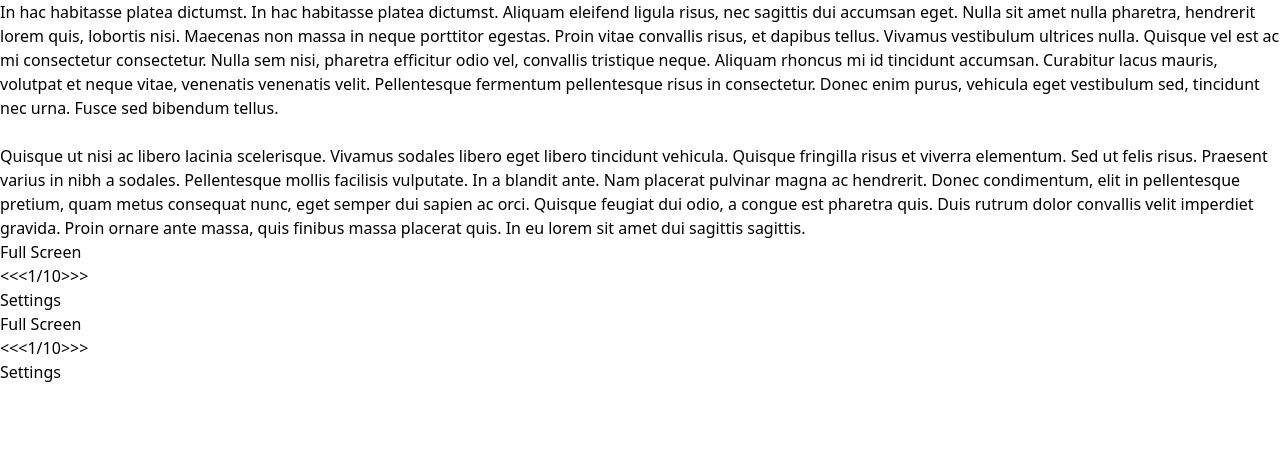
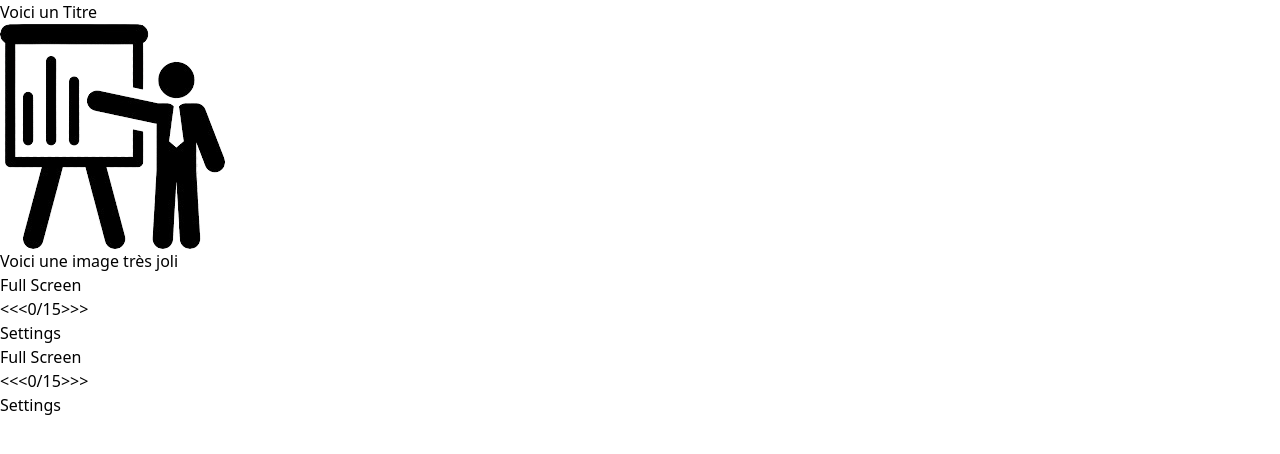
Before and after one commit to Fabien83560/react-slides, a React (Vite) app: page / in a window 1280 px wide. Shown: the top 454 px of the page. Built offline with nearby package versions, Linux system fonts and the light colour scheme.

Commit message:
Add SlideCountContext.jsx

```diff
--- a/src/components/App.jsx
+++ b/src/components/App.jsx
@@ -1,16 +1,19 @@
-import React, { useState } from 'react';
-import { FullScreenProvider } from '../context/FullScreenContext.jsx';
+import React, { useEffect } from 'react'; // Importer useEffect
 import Deck from "./Deck.jsx";
 import ToolBar from "./ToolBar.jsx";
+import { useSlideCount } from '../context/SlideCountContext';
 
 export default function App() {
+    const { setMaximumSlides } = useSlideCount();
+
+    useEffect(() => {
+        setMaximumSlides(15);
+    }, []);
 
     return (
         <>
-            <FullScreenProvider>
-                <Deck />
-                <ToolBar />
-            </FullScreenProvider>
+            <Deck />
+            <ToolBar />
         </>
     );
 }
--- /dev/null
+++ b/src/components/Context.jsx
@@ -0,0 +1,15 @@
+import { FullScreenProvider } from '../context/FullScreenContext.jsx';
+import { SlideCountProvider } from '../context/SlideCountContext.jsx';
+import App from './App.jsx';
+
+export default function Context() {
+    return (
+        <>
+            <FullScreenProvider>
+                <SlideCountProvider>
+                    <App />
+                </SlideCountProvider>
+            </FullScreenProvider>
+        </>
+    );
+}
--- a/src/components/Deck.jsx
+++ b/src/components/Deck.jsx
@@ -3,14 +3,21 @@ import { useFullScreen } from '../context/FullScreenContext';
 import Slide from "./Slide.jsx";
 import ToolBar from "./ToolBar.jsx";
 
+import Image from "./Image";
+import Title from "./Title";
+import presentationImg from "../assets/presentation.png"
+
 export default function Deck() {
     const { isFullScreen } = useFullScreen();
 
-    const deckStyle = isFullScreen ? "m-0 shadow-none h-screen overscroll-none" : "m-10 shadow-2xl h-[82vh] overscroll-none";
+    const deckStyle = isFullScreen ? "m-0 shadow-none h-[95vh] overscroll-none" : "m-10 shadow-2xl h-[82vh] overscroll-none";
 
     return (
         <div className={deckStyle} style={{ position: 'relative' }}>
-            <Slide />
+            <Slide>
+                <Title text="Voici un Titre" position="center" />
+                <Image filePath={presentationImg} imgName="Presentation" text="Voici une image très joli" />
+            </Slide>
             <ToolBar />
         </div>
     );
--- a/src/components/Slide.jsx
+++ b/src/components/Slide.jsx
@@ -1,21 +1,8 @@
-
-export default function Slide() {
+export default function Slide({ children}) {
     return (
         <div className="relative h-full">
             <div className="m-5">
-                <p>In hac habitasse platea dictumst. In hac habitasse platea dictumst. Aliquam eleifend ligula risus, nec sagittis dui accumsan eget.
-                Nulla sit amet nulla pharetra, hendrerit lorem quis, lobortis nisi. Maecenas non massa in neque porttitor egestas.
-                Proin vitae convallis risus, et dapibus tellus. Vivamus vestibulum ultrices nulla. Quisque vel est ac mi consectetur consectetur.
-                Nulla sem nisi, pharetra efficitur odio vel, convallis tristique neque. Aliquam rhoncus mi id tincidunt accumsan.
-                Curabitur lacus mauris, volutpat et neque vitae, venenatis venenatis velit. Pellentesque fermentum pellentesque risus in consectetur.
-                Donec enim purus, vehicula eget vestibulum sed, tincidunt nec urna. Fusce sed bibendum tellus.</p>
-                <br/>
-                <p>Quisque ut nisi ac libero lacinia scelerisque. Vivamus sodales libero eget libero tincidunt vehicula.
-                Quisque fringilla risus et viverra elementum. Sed ut felis risus. Praesent varius in nibh a sodales.
-                Pellentesque mollis facilisis vulputate. In a blandit ante. Nam placerat pulvinar magna ac hendrerit.
-                Donec condimentum, elit in pellentesque pretium, quam metus consequat nunc, eget semper dui sapien ac orci.
-                Quisque feugiat dui odio, a congue est pharetra quis. Duis rutrum dolor convallis velit imperdiet gravida.
-                Proin ornare ante massa, quis finibus massa placerat quis. In eu lorem sit amet dui sagittis sagittis.</p>
+                {children}
             </div>
         </div>
     );
--- a/src/components/ToolBar.jsx
+++ b/src/components/ToolBar.jsx
@@ -1,9 +1,11 @@
 import React, { useState, useEffect } from 'react';
-import { useFullScreen } from '../context/FullScreenContext';
+import { useFullScreen } from '../context/FullScreenContext.jsx';
+import { useSlideCount } from '../context/SlideCountContext';
 import Button from "./Button";
 
 export default function ToolBar() {
     const { isFullScreen , toggleFullScreen  } = useFullScreen();
+    const { currentSlide, maxSlides, goToSlide } = useSlideCount();
     const [isVisible, setIsVisible] = useState(false);
 
     useEffect(() => {
@@ -36,11 +38,11 @@ export default function ToolBar() {
             <div className="flex justify-between items-center w-full px-10">
                 <Button text={(isFullScreen) ? "Exit Full Screen" : "Full Screen"} onClick={toggleFullScreen} transparent={true} textColor={butttonTextColor} />
                 <div className="flex gap-2">
-                    <Button text="<<" transparent={true} textColor={butttonTextColor} />
-                    <Button text="<" transparent={true} textColor={butttonTextColor} />
-                    <Button text="1/10" transparent={true} textColor={butttonTextColor} />
-                    <Button text=">" transparent={true} textColor={butttonTextColor} />
-                    <Button text=">>" transparent={true} textColor={butttonTextColor} />
+                    <Button onClick={() => goToSlide(1)} text="<<" transparent={true} textColor={butttonTextColor} />
+                    <Button onClick={() => goToSlide(currentSlide - 1)} text="<" transparent={true} textColor={butttonTextColor} />
+                    <Button text={`${currentSlide}/${maxSlides}`} transparent={true} textColor={butttonTextColor} />
+                    <Button onClick={() => goToSlide(currentSlide + 1)} text=">" transparent={true} textColor={butttonTextColor} />
+                    <Button onClick={() => goToSlide(maxSlides)} text=">>" transparent={true} textColor={butttonTextColor} />
                 </div>
 
                 <Button text="Settings" transparent={true} textColor={butttonTextColor} />
--- /dev/null
+++ b/src/context/SlideCountContext.jsx
@@ -0,0 +1,27 @@
+
+import React, { createContext, useContext, useState } from 'react';
+
+const SlideCountContext = createContext();
+
+export const SlideCountProvider = ({ children }) => {
+    const [currentSlide, setCurrentSlide] = useState(0);
+    const [maxSlides, setMaxSlides] = useState(0);
+
+    const goToSlide = (slideIndex) => {
+        if(slideIndex >= 1 && slideIndex < maxSlides + 1) {
+            setCurrentSlide(slideIndex);
+        }
+    };
+
+    const setMaximumSlides = (count) => {
+        setMaxSlides(count);
+    };
+
+    return (
+        <SlideCountContext.Provider value={{ currentSlide, maxSlides, goToSlide, setMaximumSlides }}>
+            {children}
+        </SlideCountContext.Provider>
+    );
+};
+
+export const useSlideCount = () => useContext(SlideCountContext);
--- a/src/main.jsx
+++ b/src/main.jsx
@@ -1,10 +1,10 @@
 import React from 'react'
 import ReactDOM from 'react-dom/client'
-import App from './components/App.jsx'
+import Context from './components/Context.jsx'
 import './index.css'
 
 ReactDOM.createRoot(document.getElementById('root')).render(
   <React.StrictMode>
-    <App />
+    <Context />
   </React.StrictMode>,
 )
```
